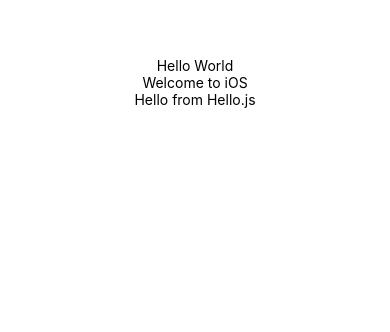
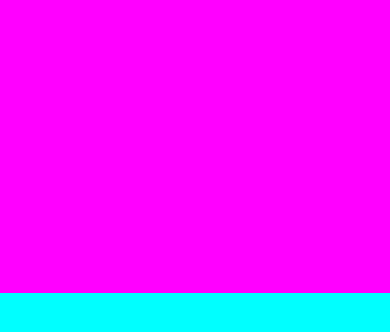
Before and after one commit to RobbyBourne1/ReactNativeTipCalc, a React Native app: screen / in a window 390 px wide. Shown: the part 340-672 px from the top of the page. Built offline with nearby package versions, Linux system fonts and the light colour scheme.

Commit message:
Adding styles and playing with flexbox

```diff
--- a/App.js
+++ b/App.js
@@ -6,9 +6,8 @@
   render() {
     return (
       <View style={styles.container}>
-        <Text>Hello World</Text>
-        <Text>Welcome to iOS</Text>
-        <Hello/>
+        <View style={styles.View1}></View>
+        <View style={styles.View2}></View>
       </View>
     );
   }
@@ -16,9 +15,22 @@
 
 const styles = StyleSheet.create({
   container: {
-    flex: 1,
+    flex:1,
     backgroundColor: '#fff',
     alignItems: 'center',
     justifyContent: 'center',
+    // flexDirection: 'row',
   },
+  View1:{
+    backgroundColor: '#ff00ff',
+    flex: 3,
+    height: 100,
+    width: '100%',
+  },
+  View2:{
+    backgroundColor: '#00ffff',
+    flex: 1,
+    height: 100,
+    width: '100%',
+  }
 });
--- a/Hello.js
+++ b/Hello.js
@@ -1,12 +1,19 @@
 import React from 'react'
-import { View, Text, } from 'react-native'
+import { StyleSheet, View, Text, } from 'react-native'
 
 export default class Hello extends React.Component {
     render(){
         return(
             <View>
-                <Text>Hello from Hello.js</Text>
+                <Text style={styles.hello}>Hello from Hello.js</Text>
             </View>
         )
     }
 }
+
+const styles = StyleSheet.create({
+    hello:{
+        backgroundColor: '#00ff00',
+        fontSize: 24
+    }
+})
```
